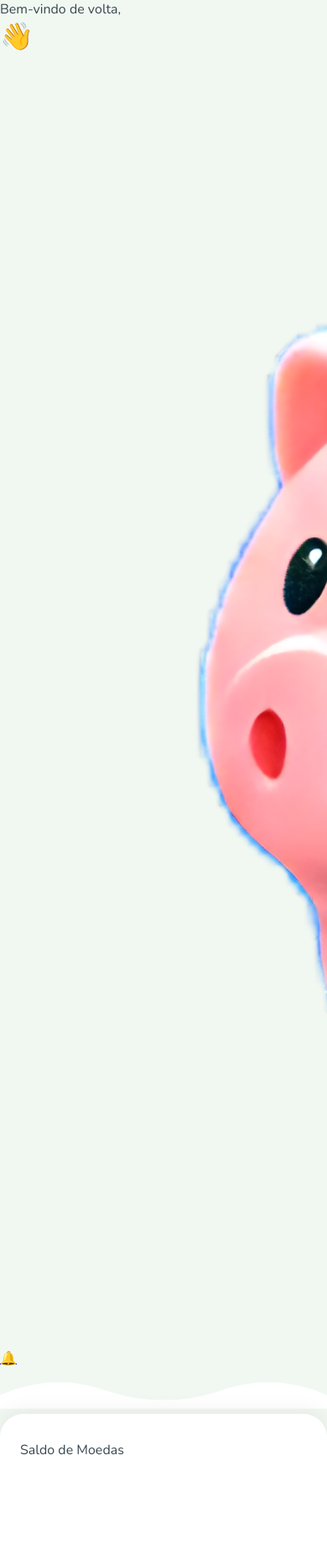
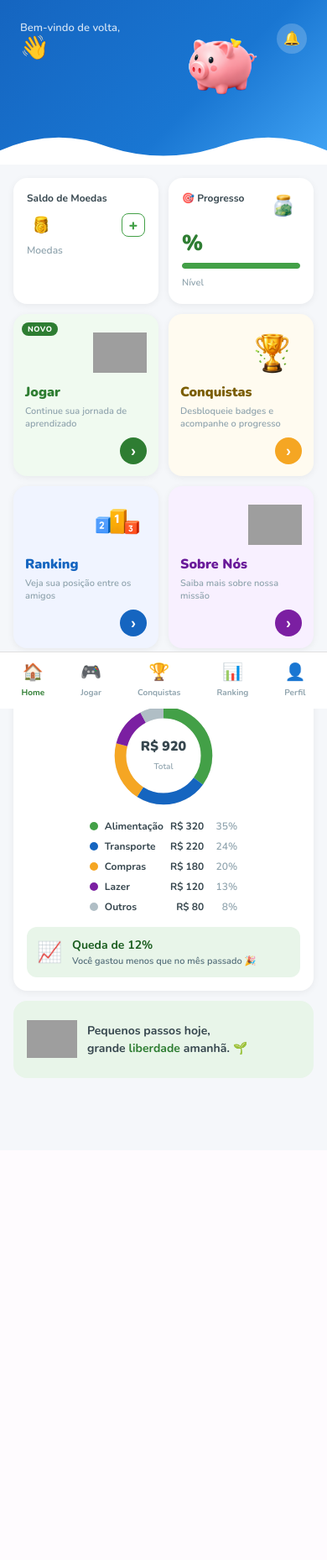
Before and after one commit to thiago-de-mattos/Flow_Financeiro, a Django app: template templates/home.html in a window 390 px wide; the page is wider, and only the part inside the window is pictured. Shown: the top 1858 px of that part at 84% size. After the commit the page ends 1284 px from the top of that part, so only its background shows below. Run offline with Django 5.2, Linux system fonts and the light colour scheme; the template is opened without the code that fills it, so the values that code supplies are empty; grey boxes are pictures that could not be loaded.

Commit message:
feat: refaz home com spending overview, banner e nav inferior com 5 itens

```diff
--- a/static/css/home.css
+++ b/static/css/home.css
@@ -1,493 +1,368 @@
-* {
-    box-sizing: border-box;
+/* ─── Wrap ───────────────────────────────────────────────── */
+.ff-wrap {
+  max-width: 480px;
+  margin: 40px auto;
+  background: #f5f7fa;
+  border-radius: 24px;
+  overflow: hidden;
+  box-shadow: 0 8px 32px rgba(0,0,0,.12);
+  min-height: auto;
+  padding-bottom: 70px;
+  position: relative;
 }
 
-.dashboard-page {
-    min-height: 100vh;
-    background: #111827;
-    display: flex;
-    justify-content: center;
-    align-items: center;
-    padding: 20px;
+/* ─── Hero azul ──────────────────────────────────────────── */
+.ff-hero {
+  background: linear-gradient(135deg, #1565c0 0%, #1976d2 60%, #42a5f5 100%);
+  position: relative;
 }
 
-.dashboard-app {
-    width: 100%;
-    max-width: 430px;
-    min-height: 860px;
-    background: #f8fbff;
-    border-radius: 34px;
-    overflow: hidden;
-    position: relative;
-    box-shadow: 0 25px 70px rgba(0, 0, 0, 0.35);
+.ff-hero-topbar {
+  display: flex;
+  align-items: flex-start;
+  justify-content: space-between;
+  padding: 24px 24px 0;
 }
 
-/* TOPO AZUL */
-
-.dashboard-hero {
-    height: 190px;
-    background: linear-gradient(135deg, #064df5, #0037cf);
-    color: white;
-    position: relative;
-    padding: 34px 24px 22px;
-    overflow: hidden;
+.ff-welcome-sub {
+  font-size: 13px;
+  font-weight: 600;
+  color: rgba(255,255,255,.8);
+  display: block;
 }
 
-.dashboard-hero::before {
-    content: "";
-    position: absolute;
-    inset: 0;
-    background:
-        radial-gradient(circle at 80% 30%, rgba(255, 255, 255, 0.12), transparent 30%),
-        linear-gradient(90deg, rgba(255, 255, 255, 0.06), transparent);
-    opacity: 0.8;
+.ff-welcome-name {
+  font-size: 28px;
+  font-weight: 900;
+  color: white;
+  line-height: 1.1;
 }
 
-.dashboard-hero::after {
-    content: "";
-    position: absolute;
-    left: -40px;
-    right: -40px;
-    bottom: -55px;
-    height: 110px;
-    background: #f8fbff;
-    border-radius: 50% 50% 0 0;
+.ff-hero-right {
+  display: flex;
+  align-items: flex-start;
+  gap: 12px;
 }
 
-.hero-content {
-    display: flex;
-    justify-content: space-between;
-    align-items: flex-start;
-    position: relative;
-    z-index: 2;
+.ff-hero-ilustracao {
+  width: 110px; height: 110px;
+}
+.ff-hero-ilustracao img {
+  width: 100%; height: 100%;
+  object-fit: contain;
 }
 
-.hero-content p {
-    font-size: 18px;
-    font-weight: 700;
-    opacity: 0.85;
-    margin: 0;
+.ff-bell {
+  width: 36px; height: 36px;
+  background: rgba(255,255,255,.2);
+  border-radius: 50%;
+  display: flex; align-items: center; justify-content: center;
+  text-decoration: none;
+  margin-top: 4px;
+  font-size: 16px;
 }
 
-.hero-content h1 {
-    font-size: 36px;
-    line-height: 1;
-    margin: 8px 0 0;
-    font-weight: 900;
+/* ─── Onda ───────────────────────────────────────────────── */
+.ff-wave {
+  width: 100%; line-height: 0; margin-top: 12px;
+}
+.ff-wave svg { width: 100%; height: 50px; display: block; }
+
+/* ─── Conteúdo ───────────────────────────────────────────── */
+.ff-content { padding: 16px 16px 0; }
+
+/* ─── Row: dois cards lado a lado ───────────────────────── */
+.ff-row {
+  display: grid;
+  grid-template-columns: 1fr 1fr;
+  gap: 12px;
+  margin-bottom: 12px;
 }
 
-.notification {
-    font-size: 30px;
-    margin-top: 12px;
+.ff-card {
+  background: white;
+  border-radius: 16px;
+  padding: 16px;
+  box-shadow: 0 2px 8px rgba(0,0,0,.06);
 }
 
-.pig-img {
-    position: absolute;
-    right: 90px;
-    top: 38px;
-    width: 125px;
-    z-index: 2;
-    object-fit: contain;
+.ff-card-label {
+  font-size: 12px;
+  font-weight: 700;
+  color: var(--text-dark);
+  display: block;
+  margin-bottom: 8px;
 }
 
-/* CONTEÚDO */
+/* Coins */
+.ff-coins-row {
+  display: flex; align-items: center; gap: 8px;
+  margin-bottom: 2px;
+}
+.ff-coin-img { width: 32px; height: 32px; object-fit: contain; }
+.ff-coins-num { font-size: 26px; font-weight: 900; color: var(--text-dark); flex: 1; }
+.ff-coins-add {
+  width: 28px; height: 28px;
+  border: 1.5px solid var(--green-mid);
+  border-radius: 8px;
+  display: flex; align-items: center; justify-content: center;
+  color: var(--green-mid);
+  font-size: 18px; font-weight: 900;
+  text-decoration: none;
+}
+.ff-coins-sub { font-size: 12px; color: var(--text-light); font-weight: 600; }
 
-.dashboard-content {
-    padding: 22px;
-    position: relative;
-    z-index: 3;
-    padding-bottom: 105px;
+/* Savings */
+.ff-savings-header {
+  display: flex; justify-content: space-between; align-items: flex-start;
+  margin-bottom: 4px;
+}
+.ff-savings-img { width: 40px; height: 40px; object-fit: contain; }
+.ff-savings-pct { font-size: 26px; font-weight: 900; color: var(--green); display: block; margin-bottom: 6px; }
+.ff-bar-bg { background: #e0e0e0; border-radius: 20px; height: 7px; overflow: hidden; margin-bottom: 4px; }
+.ff-bar-fill { background: var(--green-mid); height: 100%; border-radius: 20px; transition: width .5s; }
+.ff-savings-goal { font-size: 11px; color: var(--text-light); font-weight: 600; }
+
+/* ─── Grid 2x2 ───────────────────────────────────────────── */
+.ff-grid {
+  display: grid;
+  grid-template-columns: 1fr 1fr;
+  gap: 12px;
+  margin-bottom: 12px;
 }
 
-.summary-row {
-    display: grid;
-    grid-template-columns: 1.35fr 1fr;
-    gap: 14px;
-    margin-bottom: 16px;
+.ff-nav-card {
+  background: white;
+  border-radius: 16px;
+  padding: 14px;
+  box-shadow: 0 2px 8px rgba(0,0,0,.06);
+  text-decoration: none;
+  display: flex;
+  flex-direction: column;
+  position: relative;
+  min-height: 160px;
+  transition: transform .15s;
+}
+.ff-nav-card:hover { transform: translateY(-2px); }
+
+.ff-nav-card--green { background: #f0faf0; }
+.ff-nav-card--yellow { background: #fffbf0; }
+.ff-nav-card--blue   { background: #f0f4ff; }
+.ff-nav-card--purple { background: #f8f0ff; }
+
+.ff-nav-badge {
+  position: absolute; top: 10px; left: 10px;
+  background: var(--green);
+  color: white;
+  font-size: 9px; font-weight: 800;
+  padding: 2px 7px;
+  border-radius: 20px;
+  letter-spacing: .5px;
 }
 
-.summary-card {
-    background: #ffffff;
-    border-radius: 22px;
-    padding: 16px;
-    min-height: 120px;
-    position: relative;
-    box-shadow: 0 10px 28px rgba(15, 23, 42, 0.08);
+.ff-nav-img {
+  width: 64px; height: 64px;
+  object-fit: contain;
+  align-self: flex-end;
+  margin-bottom: 4px;
 }
 
-.summary-card p {
-    font-size: 13px;
-    font-weight: 800;
-    color: #1e293b;
-    margin: 0;
+.ff-nav-title {
+  font-size: 16px; font-weight: 900;
+  margin-bottom: 4px;
 }
 
-.coins-info {
-    display: flex;
-    align-items: center;
-    gap: 10px;
-    margin-top: 18px;
+.ff-nav-desc {
+  font-size: 11px;
+  color: var(--text-light);
+  font-weight: 600;
+  line-height: 1.4;
+  flex: 1;
 }
 
-.coin-icon {
-    font-size: 38px;
+.ff-nav-btn {
+  width: 32px; height: 32px;
+  border-radius: 50%;
+  display: flex; align-items: center; justify-content: center;
+  font-size: 18px; font-weight: 900;
+  color: white;
+  align-self: flex-end;
+  margin-top: 8px;
+}
+.ff-nav-btn--green  { background: var(--green); }
+.ff-nav-btn--yellow { background: #f5a623; }
+.ff-nav-btn--blue   { background: var(--blue); }
+.ff-nav-btn--purple { background: #7b1fa2; }
+
+/* ─── Spending Overview ──────────────────────────────────── */
+.ff-spending {
+  background: white;
+  border-radius: 16px;
+  padding: 16px;
+  box-shadow: 0 2px 8px rgba(0,0,0,.06);
+  margin-bottom: 12px;
 }
 
-.coins-info h2,
-.savings-card h2 {
-    font-size: 31px;
-    color: #020617;
-    margin: 0;
-    line-height: 1;
+.ff-spending-header {
+  display: flex;
+  justify-content: space-between;
+  align-items: center;
+  margin-bottom: 16px;
 }
 
-.coins-info small,
-.savings-card small {
-    color: #64748b;
-    font-size: 12px;
+.ff-spending-title {
+  font-size: 15px;
+  font-weight: 900;
+  color: var(--text-dark);
 }
 
-.coins-info button {
-    margin-left: auto;
-    width: 42px;
-    height: 42px;
-    border-radius: 50%;
-    border: 2px solid #bbf7d0;
-    background: #ffffff;
-    color: #16a34a;
-    font-size: 25px;
-    cursor: pointer;
+.ff-spending-period {
+  font-size: 12px;
+  font-weight: 700;
+  color: var(--text-light);
+  background: var(--green-pale);
+  padding: 4px 10px;
+  border-radius: 20px;
 }
 
-.savings-card h2 {
-    margin-top: 8px;
+.ff-spending-body {
+  display: flex;
+  align-items: center;
+  gap: 16px;
 }
 
-.progress-bar {
-    height: 8px;
-    background: #d9f3df;
-    border-radius: 20px;
-    margin: 10px 0 8px;
-    overflow: hidden;
+.ff-donut-wrap {
+  position: relative;
+  width: 120px; height: 120px;
+  flex-shrink: 0;
+}
+.ff-donut { width: 100%; height: 100%; }
+
+.ff-donut-center {
+  position: absolute;
+  top: 50%; left: 50%;
+  transform: translate(-50%, -50%);
+  text-align: center;
+}
+.ff-donut-total {
+  display: block;
+  font-size: 16px;
+  font-weight: 900;
+  color: var(--text-dark);
+}
+.ff-donut-label {
+  font-size: 10px;
+  color: var(--text-light);
+  font-weight: 600;
 }
 
-.progress-bar span {
-    display: block;
-    width: 72%;
-    height: 100%;
-    background: #16a34a;
-    border-radius: 20px;
+.ff-legend {
+  flex: 1;
+  display: flex;
+  flex-direction: column;
+  gap: 8px;
 }
 
-.bag-icon {
-    position: absolute;
-    right: 14px;
-    top: 44px;
-    font-size: 33px;
+.ff-legend-row {
+  display: flex;
+  align-items: center;
+  gap: 8px;
+  font-size: 12px;
 }
 
-/* CARDS */
-
-.menu-grid {
-    display: grid;
-    grid-template-columns: 1fr 1fr;
-    gap: 14px;
+.ff-dot {
+  width: 10px; height: 10px;
+  border-radius: 50%;
+  flex-shrink: 0;
 }
 
-.menu-card {
-    min-height: 150px;
-    background: #ffffff;
-    border-radius: 24px;
-    padding: 16px;
-    text-decoration: none;
-    color: #111827;
-    position: relative;
-    overflow: hidden;
-    box-shadow: 0 10px 28px rgba(15, 23, 42, 0.08);
-    border: 1px solid rgba(226, 232, 240, 0.8);
+.ff-legend-name {
+  flex: 1;
+  font-weight: 700;
+  color: var(--text-dark);
 }
 
-.menu-card h3 {
-    font-size: 21px;
-    margin: 8px 0 0;
-    font-weight: 900;
+.ff-legend-val {
+  font-weight: 700;
+  color: var(--text-dark);
 }
 
-.menu-card p {
-    max-width: 115px;
-    font-size: 12px;
-    color: #64748b;
-    margin: 4px 0 0;
-    line-height: 1.25;
+.ff-legend-pct {
+  font-weight: 600;
+  color: var(--text-light);
+  width: 32px;
+  text-align: right;
 }
 
-.tag {
-    background: #16a34a;
-    color: white;
-    font-size: 10px;
-    font-weight: 900;
-    padding: 4px 10px;
-    border-radius: 999px;
+.ff-spending-indicator {
+  display: flex;
+  align-items: center;
+  gap: 12px;
+  background: var(--green-pale);
+  border-radius: 12px;
+  padding: 12px;
+  margin-top: 16px;
 }
 
-.route-art,
-.trophy-art,
-.rank-art,
-.about-art {
-    font-size: 48px;
-    text-align: center;
-    height: 55px;
+.ff-indicator-icon { font-size: 24px; }
+
+.ff-spending-indicator strong {
+  display: block;
+  font-size: 14px;
+  color: var(--green-dark);
+  margin-bottom: 2px;
 }
 
-.arrow {
-    position: absolute;
-    right: 16px;
-    bottom: 24px;
-    width: 36px;
-    height: 36px;
-    border-radius: 50%;
-    color: white;
-    display: flex;
-    align-items: center;
-    justify-content: center;
-    font-size: 30px;
-    font-weight: 900;
+.ff-spending-indicator p {
+  font-size: 11px;
+  color: var(--text-mid);
+  font-weight: 600;
 }
 
-.green {
-    background: #16a34a;
+/* ─── Banner motivacional ────────────────────────────────── */
+.ff-banner {
+  background: var(--green-pale);
+  border-radius: 16px;
+  padding: 16px;
+  display: flex;
+  align-items: center;
+  gap: 12px;
+  margin-bottom: 16px;
+}
+.ff-banner-img { width: 60px; height: 60px; object-fit: contain; flex-shrink: 0; }
+.ff-banner-text { font-size: 14px; font-weight: 700; color: var(--text-dark); line-height: 1.5; }
+
+/* ─── Nav inferior ───────────────────────────────────────── */
+.ff-bottom-nav {
+  position: absolute;
+  bottom: 0; left: 0; right: 0;
+  background: white;
+  display: flex;
+  justify-content: space-around;
+  align-items: center;
+  padding: 10px 4px 12px;
+  border-top: 1px solid var(--border);
+  max-width: 480px;
+  margin: 0 auto;
 }
 
-.orange {
-    background: #f59e0b;
+.ff-bottom-item {
+  display: flex; flex-direction: column; align-items: center; gap: 4px;
+  text-decoration: none;
+  font-size: 10px; font-weight: 700;
+  color: var(--text-light);
+  text-align: center;
 }
 
-.blue {
-    background: #1554e8;
+.ff-bottom-icon { font-size: 20px; }
+
+.ff-bottom-item--active { color: var(--green); }
+
+/* ─── Responsivo ─────────────────────────────────────────── */
+@media (max-width: 520px) {
+  .ff-wrap { margin: 0; border-radius: 0; min-height: 100vh; }
+  .ff-bottom-nav { position: fixed; max-width: 100%; }
+
+  .ff-spending-body { flex-direction: column; }
+  .ff-donut-wrap { margin: 0 auto; }
 }
-
-.purple {
-    background: #6d28d9;
-}
-
-/* OVERVIEW */
-
-.overview-card {
-    background: #ffffff;
-    border-radius: 24px;
-    padding: 16px;
-    margin-top: 16px;
-    box-shadow: 0 10px 28px rgba(15, 23, 42, 0.08);
-}
-
-.overview-header {
-    display: flex;
-    justify-content: space-between;
-    align-items: center;
-}
-
-.overview-header h3 {
-    font-size: 15px;
-    margin: 0;
-    color: #111827;
-}
-
-.overview-header span {
-    font-size: 12px;
-    color: #64748b;
-}
-
-.overview-body {
-    display: flex;
-    align-items: center;
-    gap: 18px;
-    margin-top: 16px;
-}
-
-.donut {
-    width: 105px;
-    height: 105px;
-    border-radius: 50%;
-    background: conic-gradient(
-        #16a34a 0deg 110deg,
-        #1554e8 110deg 200deg,
-        #facc15 200deg 270deg,
-        #7c3aed 270deg 320deg,
-        #d1d5db 320deg 360deg
-    );
-    display: flex;
-    align-items: center;
-    justify-content: center;
-    position: relative;
-}
-
-.donut::after {
-    content: "";
-    width: 62px;
-    height: 62px;
-    background: white;
-    border-radius: 50%;
-    position: absolute;
-}
-
-.donut span {
-    position: relative;
-    z-index: 2;
-    font-size: 14px;
-    font-weight: 900;
-    text-align: center;
-    color: #111827;
-}
-
-.donut small {
-    display: block;
-    font-size: 10px;
-    color: #64748b;
-    font-weight: 600;
-}
-
-.overview-body ul {
-    list-style: none;
-    padding: 0;
-    margin: 0;
-}
-
-.overview-body li {
-    font-size: 12px;
-    color: #334155;
-    margin-bottom: 6px;
-    display: flex;
-    align-items: center;
-}
-
-.dot {
-    display: inline-block;
-    width: 8px;
-    height: 8px;
-    border-radius: 50%;
-    margin-right: 6px;
-}
-
-.green-dot {
-    background: #16a34a;
-}
-
-.blue-dot {
-    background: #1554e8;
-}
-
-.yellow-dot {
-    background: #facc15;
-}
-
-.purple-dot {
-    background: #7c3aed;
-}
-
-.gray-dot {
-    background: #d1d5db;
-}
-
-/* DICA */
-
-.tip-card {
-    background: #eefdf2;
-    border-radius: 22px;
-    padding: 14px 16px;
-    margin-top: 16px;
-    display: flex;
-    align-items: center;
-    gap: 14px;
-    color: #14532d;
-}
-
-.tip-card span {
-    font-size: 42px;
-}
-
-.tip-card p {
-    font-size: 14px;
-    margin: 0;
-    line-height: 1.3;
-}
-
-.tip-card strong {
-    color: #15803d;
-}
-
-/* NAVBAR INFERIOR */
-
-.bottom-nav {
-    position: absolute;
-    left: 18px;
-    right: 18px;
-    bottom: 16px;
-    height: 68px;
-    background: rgba(255, 255, 255, 0.96);
-    border-radius: 24px;
-    display: flex;
-    justify-content: space-around;
-    align-items: center;
-    box-shadow: 0 -8px 28px rgba(15, 23, 42, 0.10);
-    z-index: 20;
-}
-
-.bottom-nav a {
-    text-decoration: none;
-    color: #94a3b8;
-    display: flex;
-    flex-direction: column;
-    align-items: center;
-    gap: 3px;
-    font-size: 20px;
-}
-
-.bottom-nav a span {
-    font-size: 10px;
-    font-weight: 700;
-}
-
-.bottom-nav a.active {
-    color: #16a34a;
-}
-
-/* RESPONSIVO */
-
-@media (max-width: 430px) {
-    .dashboard-page {
-        padding: 0;
-    }
-
-    .dashboard-app {
-        min-height: 100vh;
-        border-radius: 0;
-    }
-}
-
-@media (max-width: 380px) {
-    .dashboard-content {
-        padding: 18px;
-        padding-bottom: 105px;
-    }
-
-    .hero-content h1 {
-        font-size: 32px;
-    }
-
-    .pig-img {
-        right: 75px;
-        width: 110px;
-    }
-
-    .summary-row {
-        gap: 10px;
-    }
-
-    .menu-grid {
-        gap: 10px;
-    }
-
-    .menu-card {
-        padding: 14px;
-    }
-}
```
